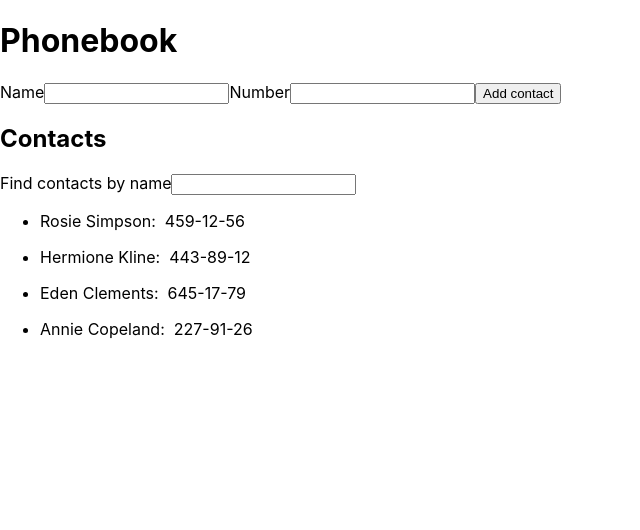
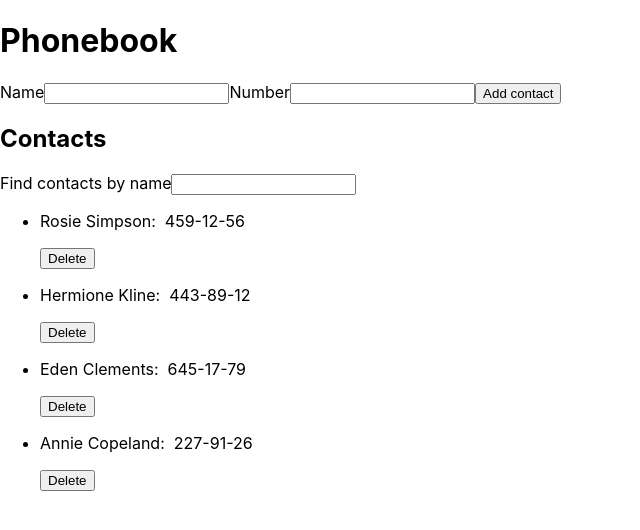
Before and after one commit to Wed88/goit-react-hw-02-phonebook, a React (Create React App) app: page / in a window 1280 px wide. Shown: the top 530 px of the page, without its empty margins (0-640 px from the left). Built offline with nearby package versions, Linux system fonts and the light colour scheme.

Commit message:
выполняет 6 шаг

```diff
--- a/src/components/App/App.js
+++ b/src/components/App/App.js
@@ -33,8 +33,15 @@ class App extends Component {
     this.setState({ filter: event.currentTarget.value });
   };
 
+  deleteContact = contactId => {
+    this.setState(prevState => ({
+      contacts: prevState.contacts.filter(contact => contact.id !== contactId),
+    }));
+  };
+
   render() {
-    const { formOnSubmitContact, filterImputId, changeFilter } = this;
+    const { formOnSubmitContact, filterImputId, changeFilter, deleteContact } =
+      this;
     const { filter } = this.state;
     const contacts = this.state.contacts;
     const normalizedFilter = this.state.filter.toLowerCase();
@@ -48,7 +55,11 @@ class App extends Component {
         <ContactForm onSubmitContact={formOnSubmitContact} />
         <h2>Contacts</h2>
         <Filter id={filterImputId} value={filter} changeFilter={changeFilter} />
-        <ContactList contacts={contacts} visibledContacts={visibledContacts} />
+        <ContactList
+          contacts={contacts}
+          visibledContacts={visibledContacts}
+          onDeleteContact={deleteContact}
+        />
       </div>
     );
   }
--- a/src/components/ContactList/ContactList.jsx
+++ b/src/components/ContactList/ContactList.jsx
@@ -1,7 +1,7 @@
 import React from 'react';
 import PropTypes from 'prop-types';
 
-const ContactList = ({ contacts, visibledContacts }) => (
+const ContactList = ({ contacts, visibledContacts, onDeleteContact }) => (
   <>
     {contacts && (
       <ul>
@@ -10,6 +10,9 @@ const ContactList = ({ contacts, visibledContacts }) => (
             <p>
               {name}:&nbsp; {number}
             </p>
+            <button type="button" onClick={() => onDeleteContact(id)}>
+              Delete
+            </button>
           </li>
         ))}
       </ul>
@@ -26,6 +29,7 @@ ContactList.propTypes = {
     }),
   ),
   visibledContacts: PropTypes.array.isRequired,
+  onDeleteContact: PropTypes.func.isRequired,
 };
 
 export default ContactList;
```
